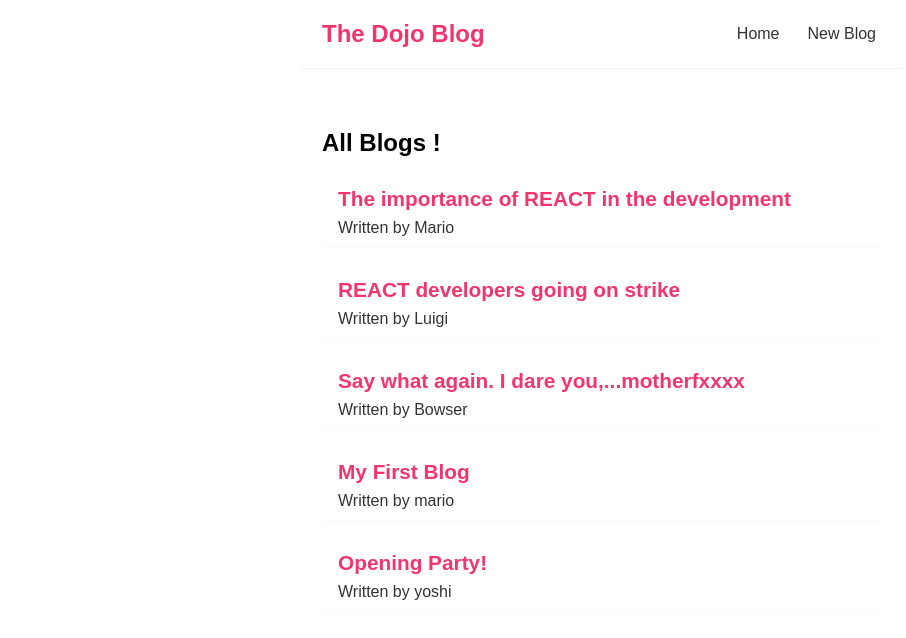
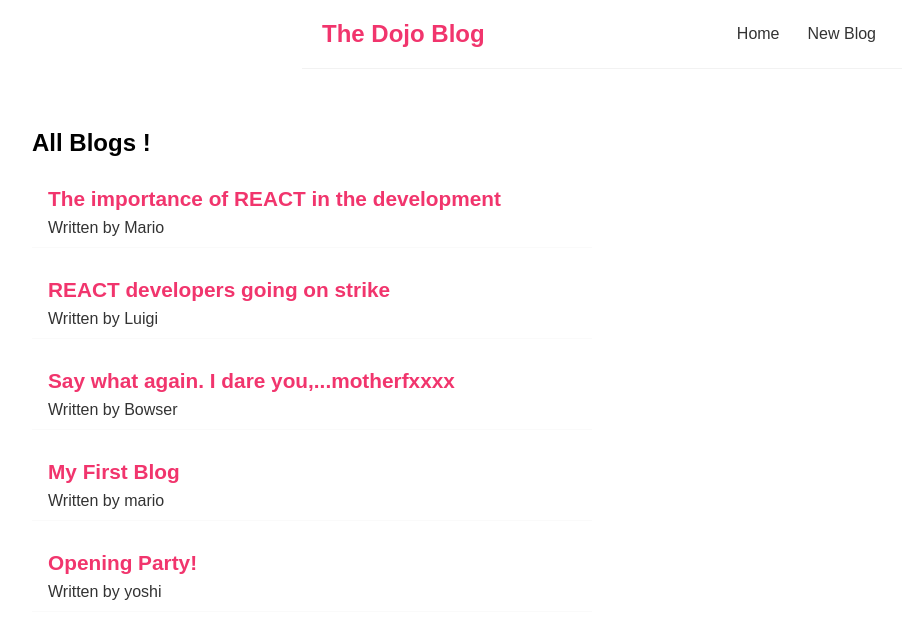
Before and after one commit to Im-Hassan-wd/Blog-App, a React (Create React App) app: page / in a window 1280 px wide. Shown: the top 638 px of the page, without its empty margins (38-944 px from the left). Built offline with nearby package versions, Linux system fonts and the light colour scheme; data requests are answered from the project's data file.

Commit message:
styling things up

```diff
--- a/src/index.css
+++ b/src/index.css
@@ -137,3 +137,7 @@
 .error-image {
   width: 50%;
 }
+
+.content {
+  margin-left: 50px;
+}
```
